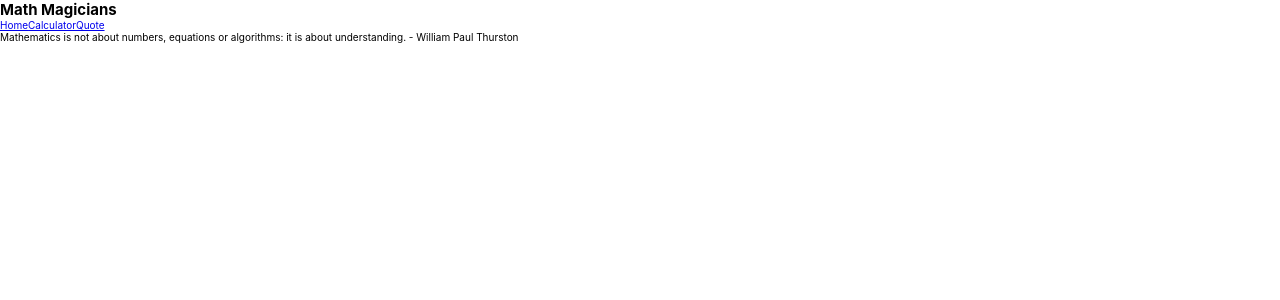
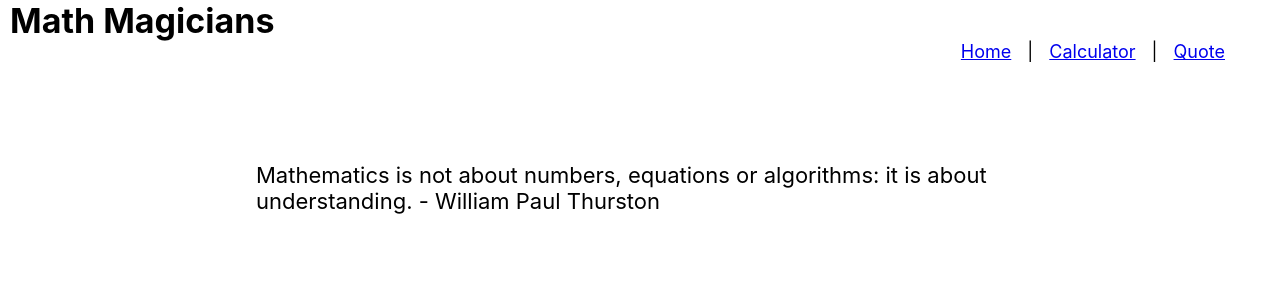
Before and after one commit to josuerushanika/math-magician, a React (Create React App) app: page /Quote in a window 1280 px wide. Shown: the top 300 px of the page. Built offline with nearby package versions, Linux system fonts and the light colour scheme.

Commit message:
Add style and Fix linters

```diff
--- a/src/App.js
+++ b/src/App.js
@@ -3,7 +3,6 @@ import {
 } from 'react-router-dom';
 import './Calculator.css';
 // pages
-// import AppCalculator from './Components/Calculator';
 import Home from './pages/Home';
 import Quote from './pages/Quote';
 import CalculatorPage from './pages/CalculatorPage';
@@ -13,10 +12,12 @@ function App() {
     <BrowserRouter>
 
       <header>
+        <h1>Math Magicians</h1>
         <nav>
-          <h1>Math Magicians</h1>
           <NavLink to="/">Home</NavLink>
+          <span>|</span>
           <NavLink to="/CalculatorPage">Calculator</NavLink>
+          <span>|</span>
           <NavLink to="/Quote">Quote</NavLink>
         </nav>
       </header>
--- a/src/Calculator.css
+++ b/src/Calculator.css
@@ -54,3 +54,40 @@ button:hover {
     width: 50%;
   }
 }
+
+header {
+  align-items: center;
+  justify-content: space-between;
+  margin: 0 1rem;
+  font-size: 17px;
+}
+
+nav {
+  display: flex;
+  gap: 16px;
+  justify-content: end;
+  max-width: 1200px;
+  margin: 0 auto;
+  padding-right: 15px;
+  list-style: none;
+  font-size: 18px;
+}
+
+.home {
+  width: 90%;
+  margin: 10% 5%;
+  font-size: 18px;
+}
+
+.page-calculator {
+  font-size: 20px;
+  margin-left: 1rem;
+}
+
+.quote {
+  display: flex;
+  align-items: center;
+  width: 60%;
+  margin: 10rem auto;
+  font-size: 22px;
+}
```
